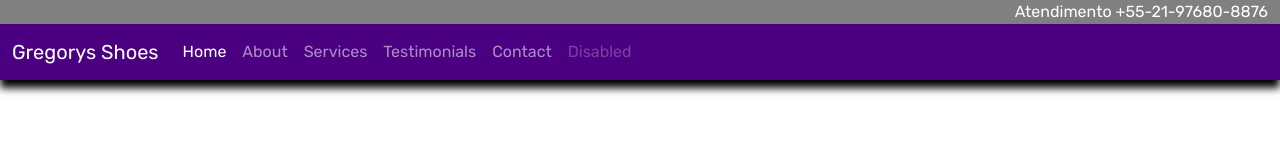
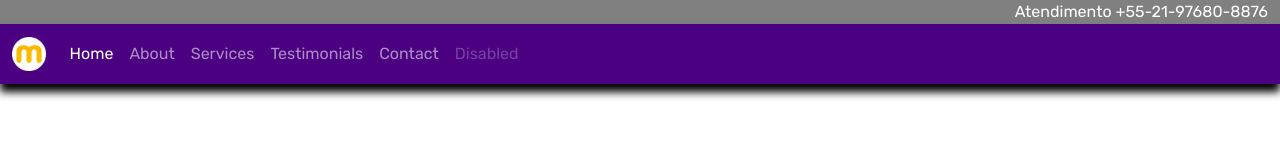
Before and after one commit to graphlab/www.Gregorys-Shoes.com.br, a plain HTML site: page index.html in a window 1280 px wide. Drawn offline with nearby package versions, Linux system fonts and the light colour scheme.

Commit message:
Added image to the 'navbar-brand' instead of text only.

```diff
--- a/index.html
+++ b/index.html
@@ -58,7 +58,7 @@
 				z-index: 1;
 			}
 			.navbar-brand img {
-				height: 3rem;
+				height: 2.1rem;
 			}
 			.nav-item {
 				padding: 0.5rem;
@@ -91,7 +91,8 @@
 		<!-- Indicate the current item by using aria-current="page" for the current page or aria-current="true" for the current item in a set. -->
 		<nav class="navbar navbar-expand-sm navbar-dark">
 			<div class="container-fluid">
-				<a class="navbar-brand" href="index.html">Gregorys Shoes</a>
+				<a class="navbar-brand" href="index.html"><img src="img/favicon.png" alt="Gregorys Shoes" title="Gregorys Shoes"></a>
+
 				<button class="navbar-toggler" type="button" data-bs-toggle="collapse" data-bs-target="#navbarSupportedContent" aria-controls="navbarSupportedContent" aria-expanded="false" aria-label="Toggle navigation">
 					<span class="navbar-toggler-icon"></span>
 				</button>
```
